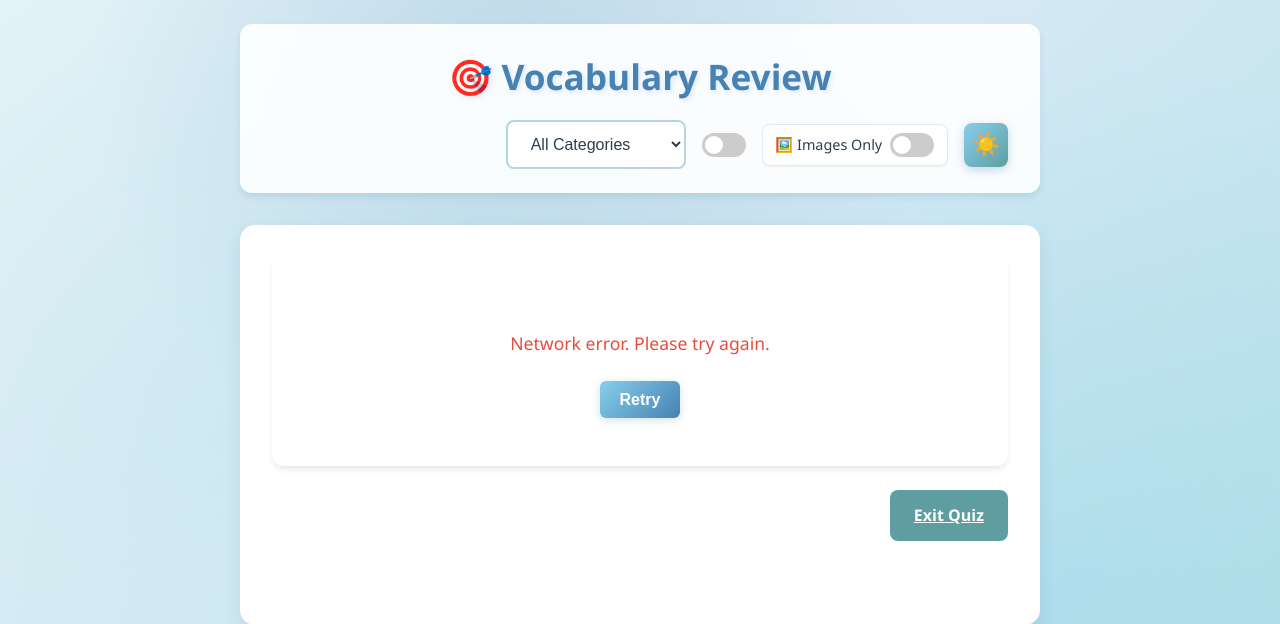
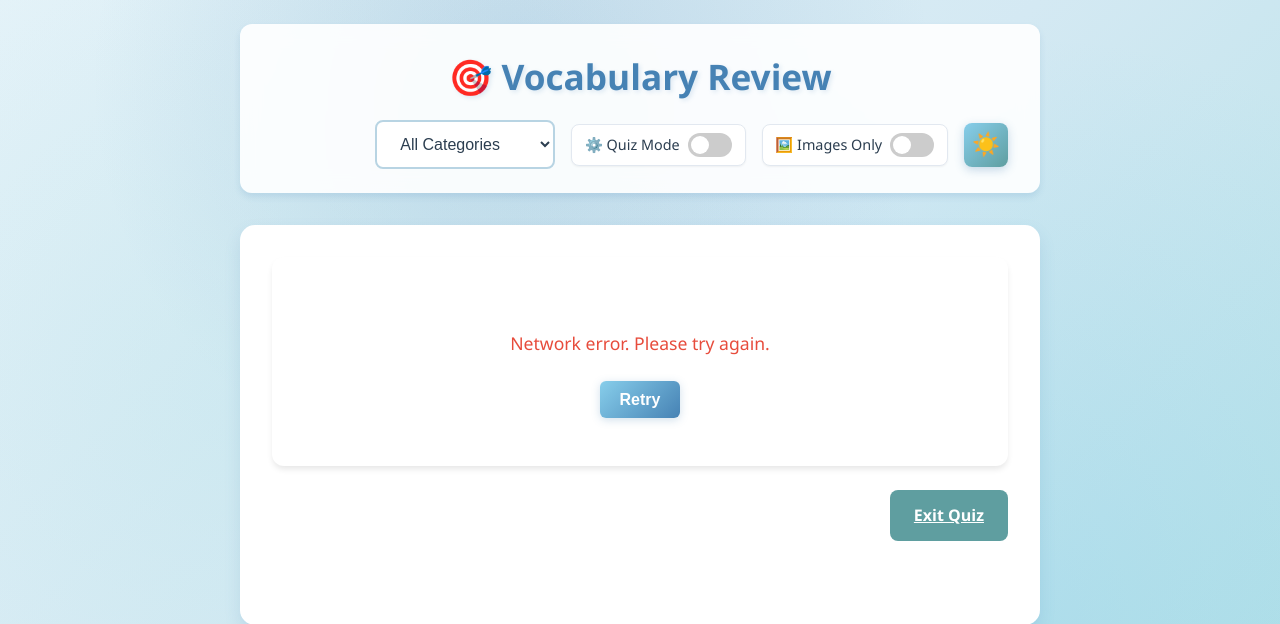
Before and after one commit to maverick001/EasyVocab, a Flask app: page /quiz in a window 1280 px wide. Shown: the top 624 px of the page. Run offline with Flask 3, Linux system fonts and the light colour scheme; data that the repository does not hold is empty.

Commit message:
UI improvement

```diff
--- a/templates/quiz.html
+++ b/templates/quiz.html
@@ -25,8 +25,9 @@
                 </div>
 
                 <!-- Simple Mode Toggle -->
-                <div class="quiz-mode-toggle" title="Toggle Quiz Mode">
-                    <label class="switch compact">
+                <div class="quiz-mode-toggle" title="Toggle Quiz Mode" style="display: flex; align-items: center; gap: 0.5rem; background: var(--surface, #fff); padding: 0.5rem 0.8rem; border-radius: 8px; border: 1px solid var(--border, #e2e8f0); box-shadow: var(--shadow-sm, 0 1px 2px 0 rgba(0, 0, 0, 0.05));">
+                    <span style="font-size: 0.9rem; font-weight: 500;">⚙️ Quiz Mode</span>
+                    <label class="switch compact" style="margin: 0;">
                         <input type="checkbox" id="modeToggle">
                         <span class="slider round"></span>
                     </label>
```
